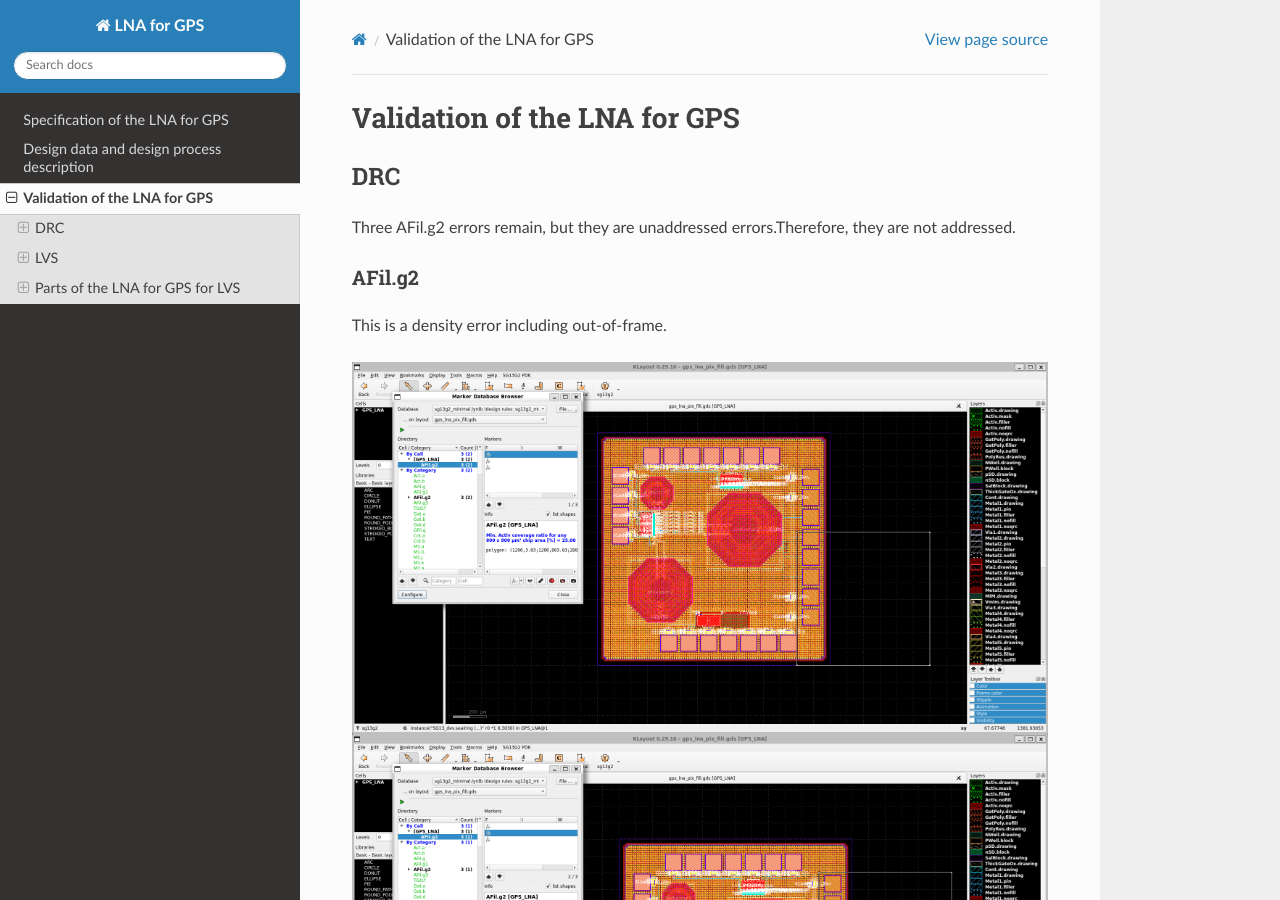
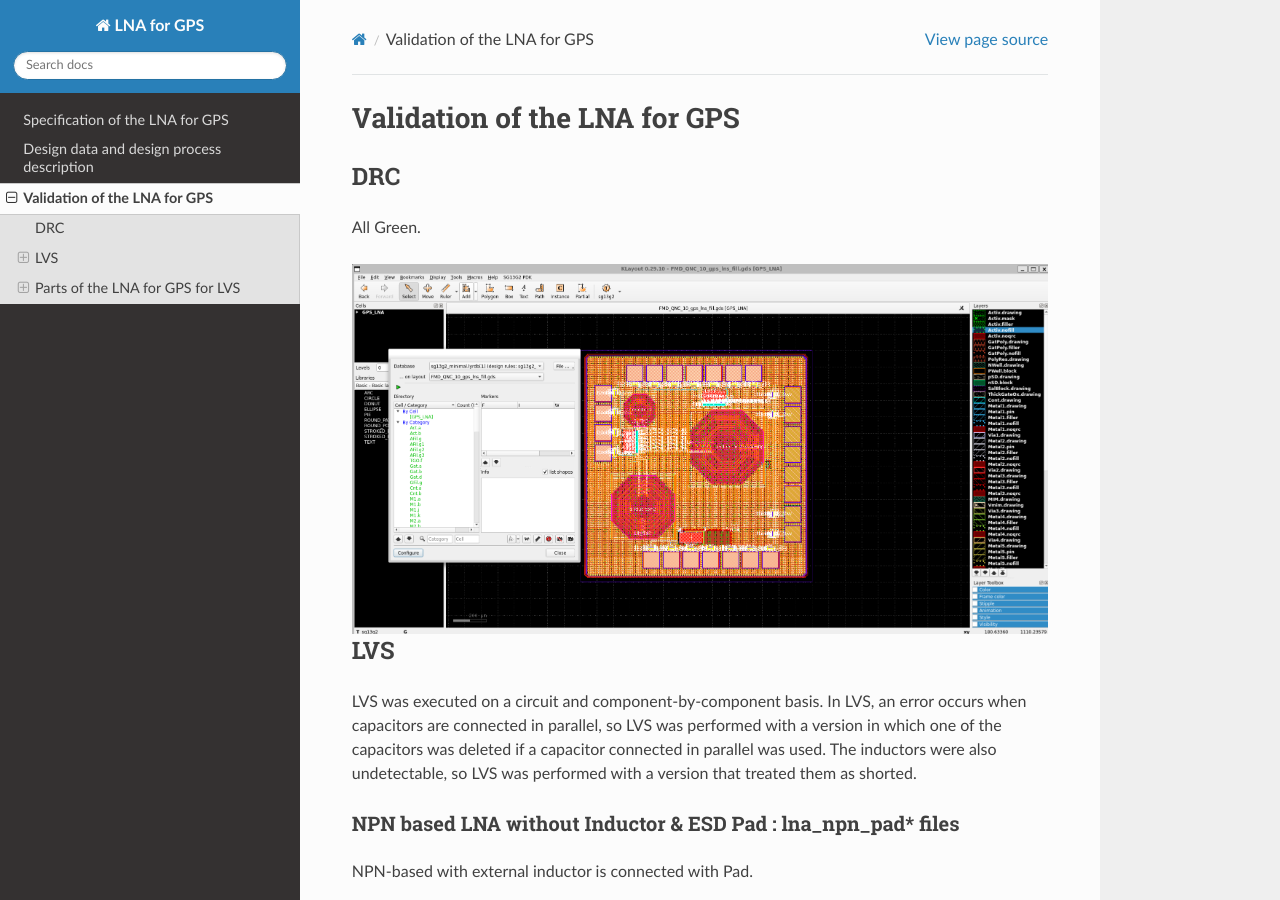
Before and after one commit to IHP-GmbH/TO_Apr2025, a Sphinx documentation site: the page built from GPS_LNA/doc/source/validation.rst, in a window 1280 px wide and 900 px high. Built offline with Sphinx 7.4.7 and the Read the Docs theme 3.1.0, drawn with Linux system fonts in a browser that asks for light colours.

```diff
--- a/GPS_LNA/doc/source/validation.rst
+++ b/GPS_LNA/doc/source/validation.rst
@@ -4,24 +4,11 @@
 DRC
 ***
 
-Three AFil.g2 errors remain, but they are unaddressed errors.Therefore, they are not addressed.
+All Green.
 
-AFil.g2
-=======
-
-This is a density error including out-of-frame.
-
-.. image:: _static/DRC_AFil_g2_1.png
+.. image:: _static/DRC_OK.png
     :align: center
-    :alt: DRC_AFil_g2_1
-    :width: 800
-.. image:: _static/DRC_AFil_g2_2.png
-    :align: center
-    :alt: DRC_AFil_g2_2
-    :width: 800
-.. image:: _static/DRC_AFil_g2_3.png
-    :align: center
-    :alt: DRC_AFil_g2_3
+    :alt: DRC_OK
     :width: 800
 
 
```
Also changed, not shown: GPS_LNA/doc/source/_static/DRC_OK.png (added).
